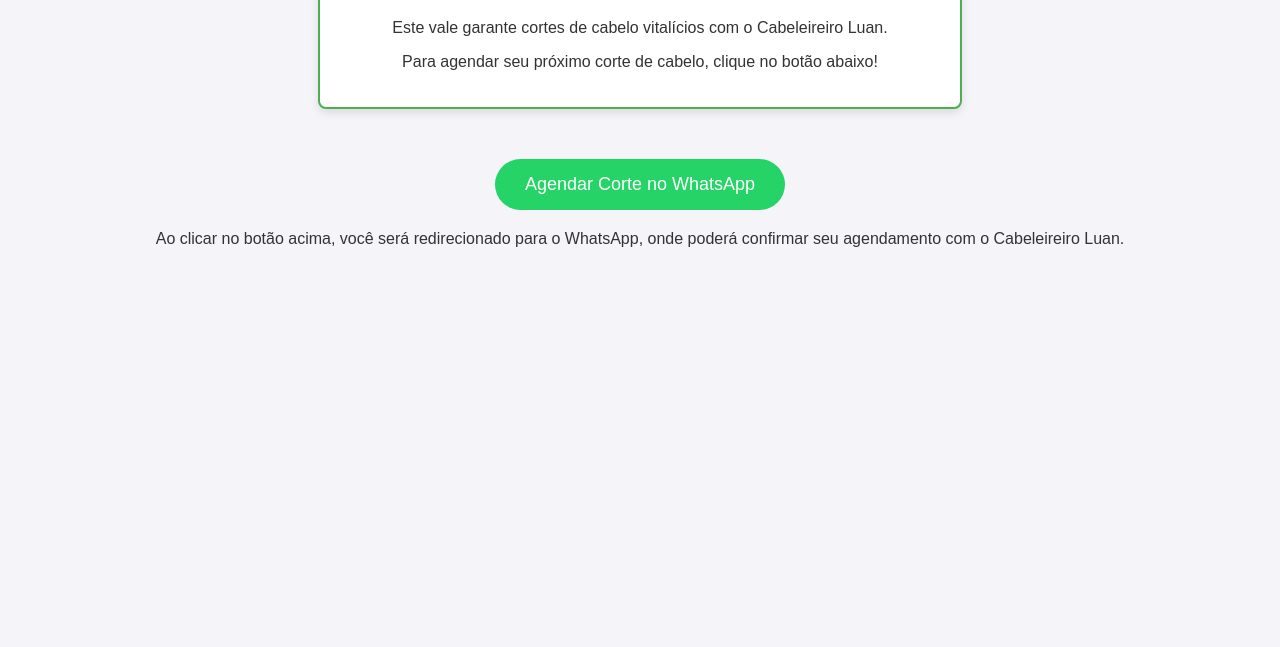
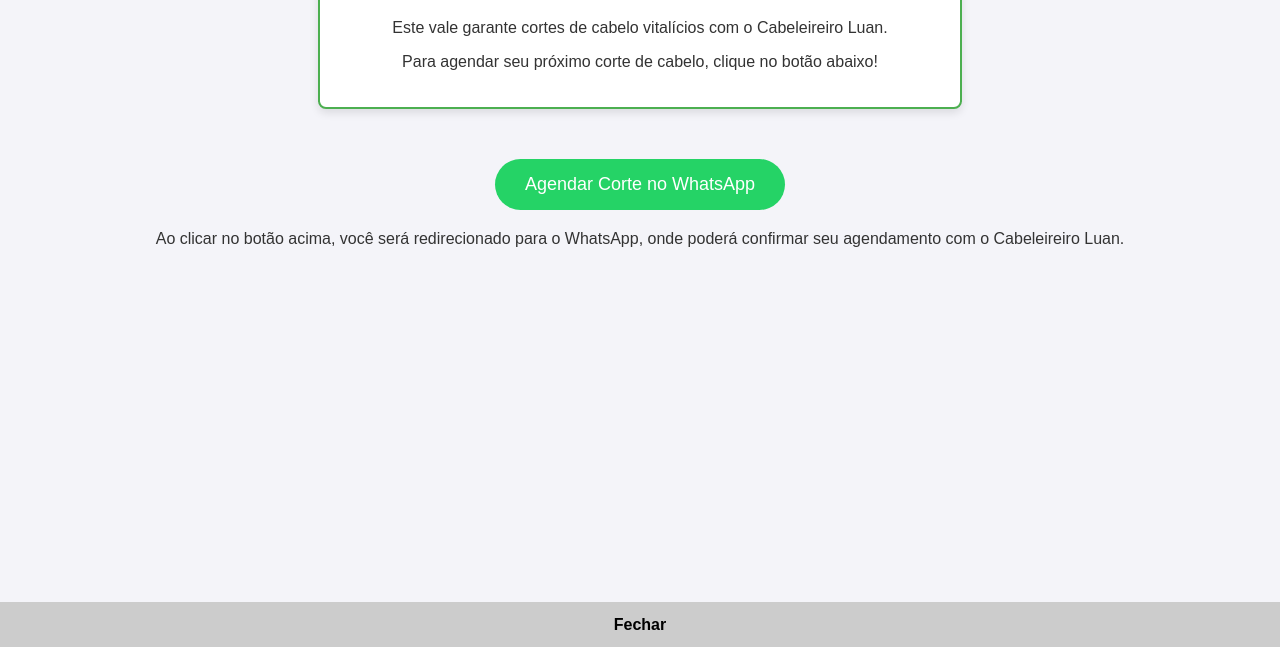
Before and after one commit to Luanfern/CUPOM-NATAL-CABELO, a plain HTML site: page index.html in a window 1280 px wide. Shown: the part 153-800 px from the top of the page. Drawn offline with Linux system fonts and the light colour scheme.

Commit message:
teste - remover depois

```diff
--- a/index.html
+++ b/index.html
@@ -50,6 +50,24 @@
             color: #333;
             margin-top: 20px;
         }
+
+
+        #close-bar {
+            position: fixed;
+            bottom: 0;
+            left: 0;
+            width: 100%;
+            height: 45px;
+            background: #ccc;
+            color: black;
+            display: flex;
+            align-items: center;
+            justify-content: center;
+            font-size: 16px;
+            font-weight: bold;
+            cursor: pointer;
+            z-index: 9999;
+        }
     </style>
 </head>
 <body>
@@ -69,6 +87,6 @@
         <p>Ao clicar no botão acima, você será redirecionado para o WhatsApp, onde poderá confirmar seu agendamento com o Cabeleireiro Luan.</p>
     </div>
 </div>
-
+<div id="close-bar" onclick="window.close()">Fechar</div>
 </body>
 </html>
```
